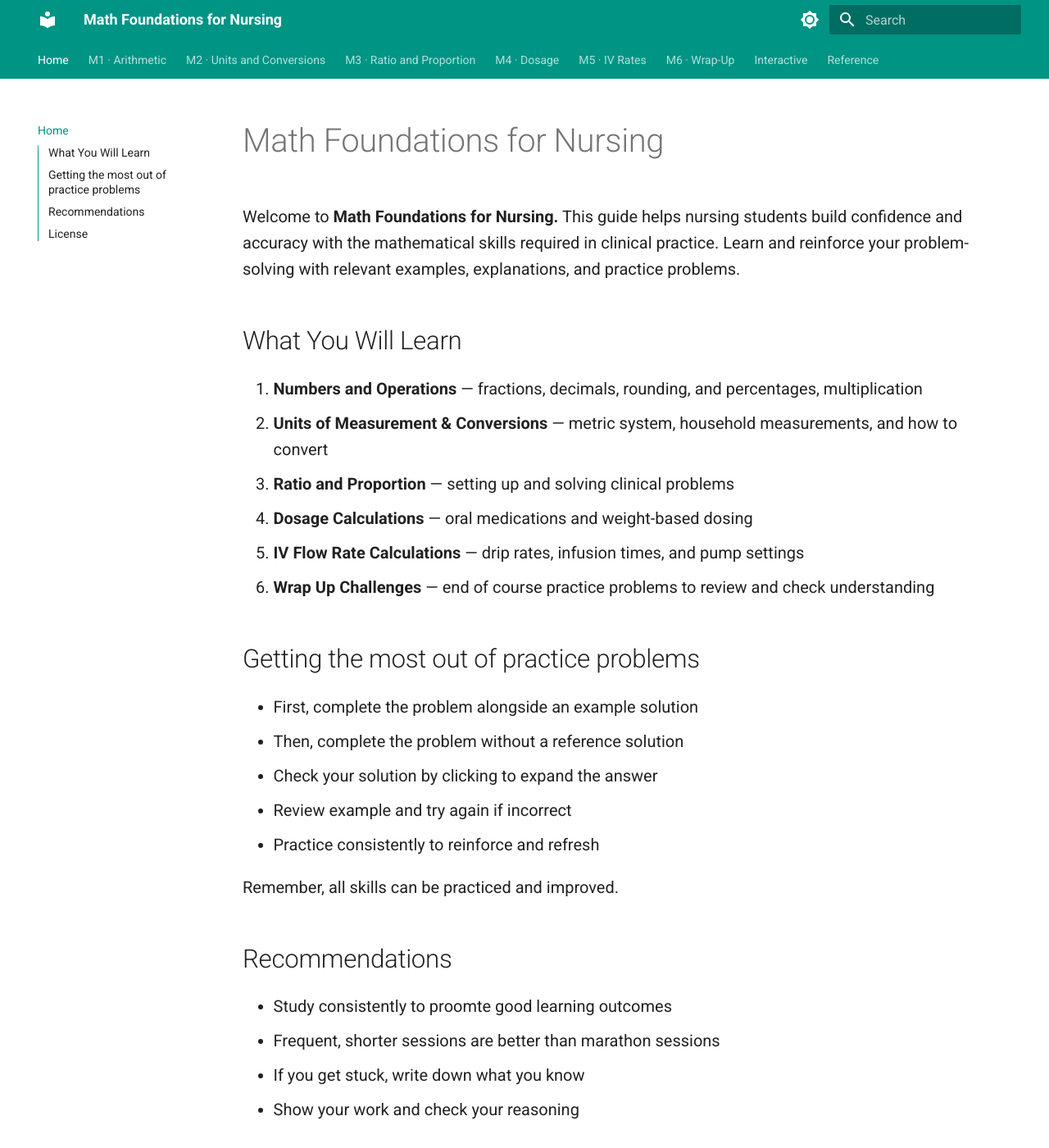
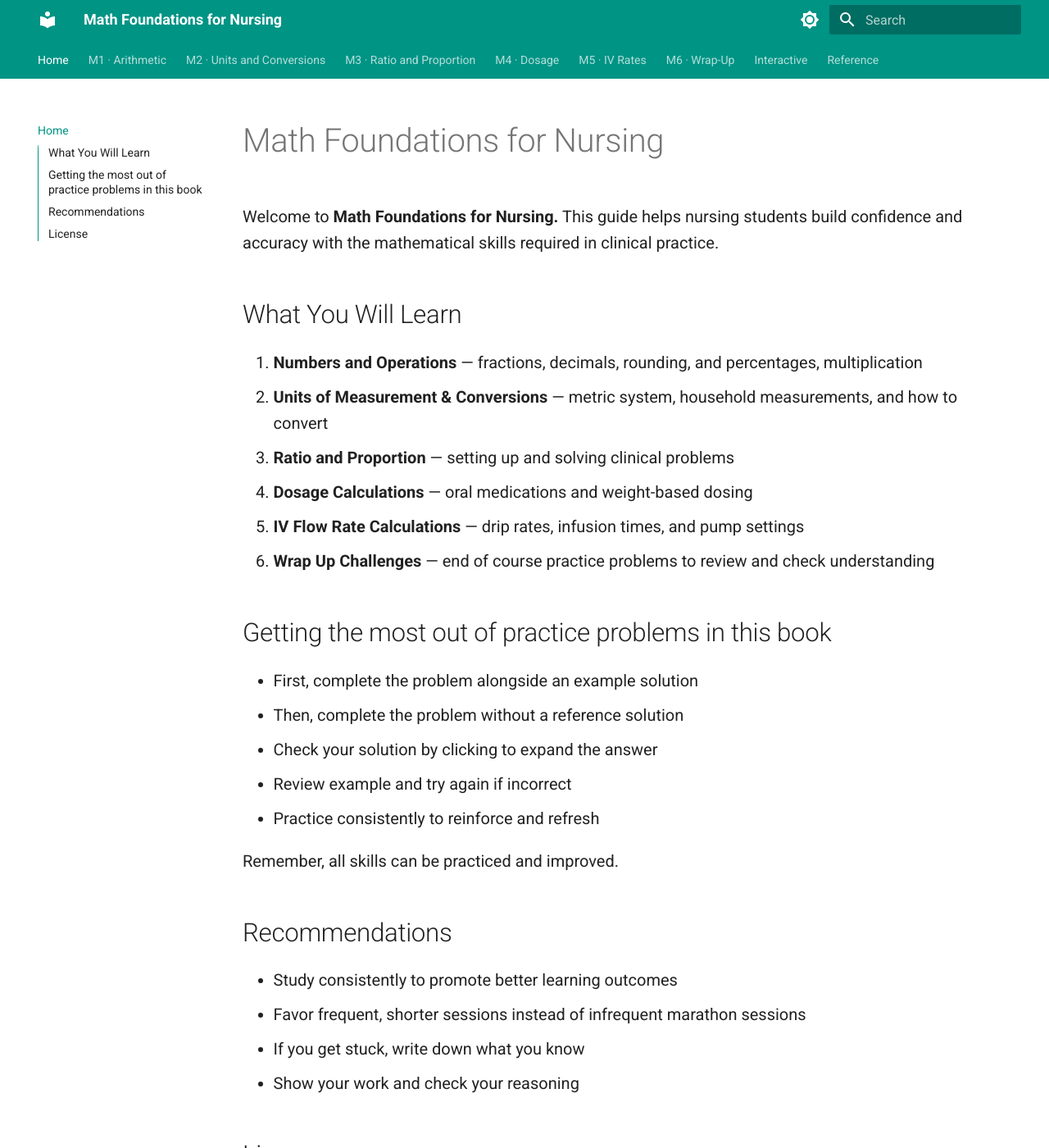
Before and after one commit to carinam17/math-foundations-nursing, an MkDocs documentation site: the page built from docs/index.md, in a window 1280 px wide and 1400 px high. Shown: the whole window at 82% size. Built offline with MkDocs 1.6.1 and Material for MkDocs 9.7.7, drawn with Linux system fonts in a browser that asks for light colours.

Commit message:
update homepage

```diff
--- a/docs/index.md
+++ b/docs/index.md
@@ -1,6 +1,6 @@
 # Math Foundations for Nursing
 
-Welcome to **Math Foundations for Nursing.** This guide helps nursing students build confidence and accuracy with the mathematical skills required in clinical practice. Learn and reinforce your problem-solving with relevant examples, explanations, and practice problems.
+Welcome to **Math Foundations for Nursing.** This guide helps nursing students build confidence and accuracy with the mathematical skills required in clinical practice.
 
 ## What You Will Learn
 
@@ -11,7 +11,8 @@ Welcome to **Math Foundations for Nursing.** This guide helps nursing students b
 5. **IV Flow Rate Calculations** — drip rates, infusion times, and pump settings
 6. **Wrap Up Challenges** — end of course practice problems to review and check understanding
 
-## Getting the most out of practice problems
+
+## Getting the most out of practice problems in this book
 
 - First, complete the problem alongside an example solution
 - Then, complete the problem without a reference solution
@@ -22,10 +23,11 @@ Welcome to **Math Foundations for Nursing.** This guide helps nursing students b
 
 Remember, all skills can be practiced and improved.
 
+
 ## Recommendations
 
-- Study consistently to proomte good learning outcomes
-- Frequent, shorter sessions are better than marathon sessions
+- Study consistently to promote better learning outcomes
+- Favor frequent, shorter sessions instead of infrequent marathon sessions
 - If you get stuck, write down what you know
 - Show your work and check your reasoning
 
```
